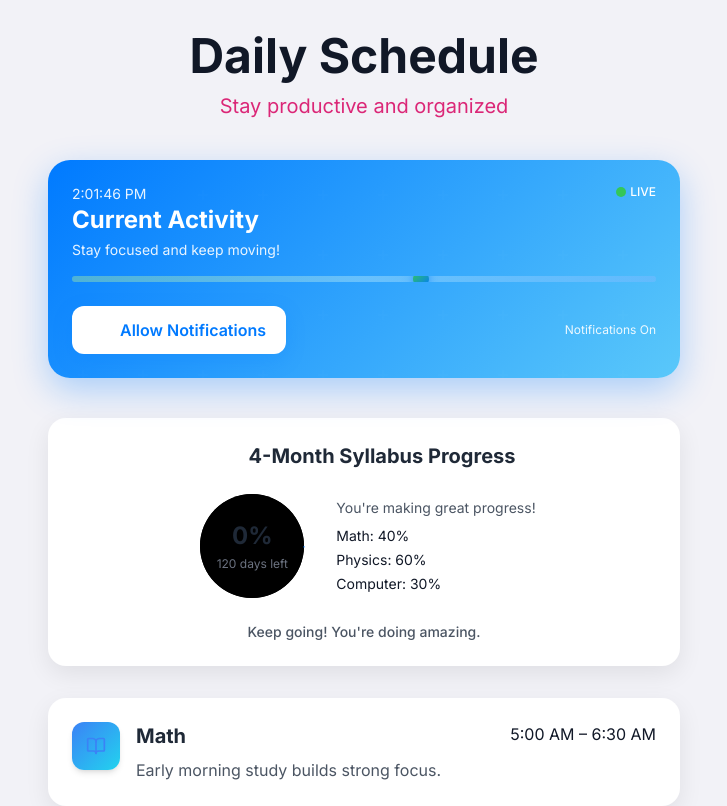
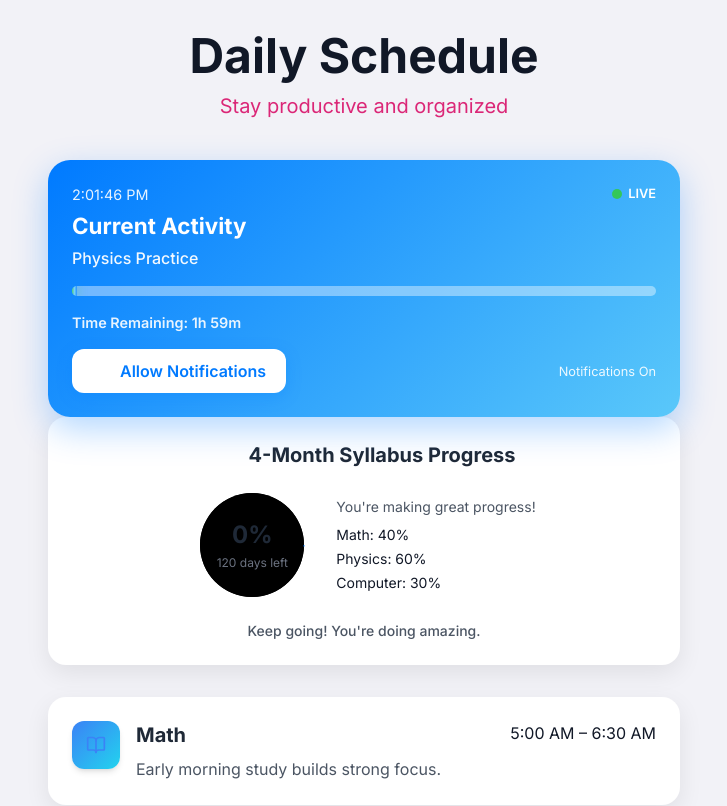
Before and after one commit to tech242242/dailytask, a React (Vite) app: page / in a window 1280 px wide. Shown: the top 806 px of the page, without its empty margins (276-1003 px from the left). Built offline with nearby package versions, Linux system fonts and the light colour scheme.

Commit message:
Update CurrentReminder.jsx

```diff
--- a/src/components/CurrentReminder.jsx
+++ b/src/components/CurrentReminder.jsx
@@ -2,71 +2,245 @@ import React, { useEffect, useState } from "react";
 
 export default function CurrentReminder() {
   const [time, setTime] = useState(new Date());
+  const [currentTask, setCurrentTask] = useState(null);
   const [progress, setProgress] = useState(0);
 
-  // Define your time periods (timeline hours)
+  // Schedule data
   const schedule = [
-    { label: "5 AM", minutes: 300 },
-    { label: "8 AM", minutes: 480 },
-    { label: "11 AM", minutes: 660 },
-    { label: "2 PM", minutes: 840 },
-    { label: "5 PM", minutes: 1020 },
-    { label: "8 PM", minutes: 1200 },
-    { label: "11 PM", minutes: 1380 },
-    { label: "2 AM", minutes: 120 },
+    { time: "5:00 AM – 6:30 AM", activity: "Math Practice" },
+    { time: "6:30 AM – 8:00 AM", activity: "Free / Morning Routine" },
+    { time: "8:00 AM – 2:00 PM", activity: "College / Study Time" },
+    { time: "2:00 PM – 4:00 PM", activity: "Physics Practice" },
+    { time: "4:00 PM – 6:00 PM", activity: "Computer Learning" },
+    { time: "6:00 PM – 8:00 PM", activity: "Family / Relax Time" },
+    { time: "8:00 PM – 9:00 PM", activity: "English Writing" },
+    { time: "9:00 PM – 10:30 PM", activity: "Revision / Reading" },
+    { time: "10:30 PM – 5:00 AM", activity: "Sleep / Rest" },
   ];
 
-  // Update time every second
+  // Convert time string → minutes
+  function timeToMinutes(t) {
+    const [raw, period] = t.trim().split(" ");
+    const [h, m] = raw.split(":").map(Number);
+    let hours = h % 12;
+    if (period.toLowerCase().includes("pm")) hours += 12;
+    return hours * 60 + (m || 0);
+  }
+
+  // Process schedule into minute ranges
+  const processed = schedule.map((item) => {
+    const [start, end] = item.time.split("–").map((t) => t.trim());
+    return {
+      ...item,
+      startMin: timeToMinutes(start),
+      endMin: timeToMinutes(end),
+    };
+  });
+
+  // Update current time + task
   useEffect(() => {
-    const timer = setInterval(() => setTime(new Date()), 1000);
+    const timer = setInterval(() => {
+      const now = new Date();
+      setTime(now);
+
+      const minutes = now.getHours() * 60 + now.getMinutes();
+      let found = null;
+      for (const s of processed) {
+        if (
+          (s.startMin <= s.endMin &&
+            minutes >= s.startMin &&
+            minutes < s.endMin) ||
+          (s.startMin > s.endMin &&
+            (minutes >= s.startMin || minutes < s.endMin))
+        ) {
+          found = s;
+          const duration =
+            s.startMin > s.endMin
+              ? 1440 - s.startMin + s.endMin
+              : s.endMin - s.startMin;
+          const elapsed =
+            s.startMin > s.endMin
+              ? minutes >= s.startMin
+                ? minutes - s.startMin
+                : 1440 - s.startMin + minutes
+              : minutes - s.startMin;
+          setProgress(Math.min(100, (elapsed / duration) * 100));
+          break;
+        }
+      }
+      setCurrentTask(found);
+    }, 1000);
+
     return () => clearInterval(timer);
   }, []);
 
-  // Calculate progress of the day
-  const minutes = time.getHours() * 60 + time.getMinutes();
-  const dayProgress = (minutes / 1440) * 100;
-
   return (
-    <div className="current-reminder p-6 mb-10 bounce-in text-white relative overflow-hidden">
-      {/* Top Info */}
-      <div className="flex justify-between items-start mb-4">
+    <div className="reminder-card bounce-in">
+      <div className="reminder-header">
         <div>
-          <p className="text-sm opacity-90">{time.toLocaleTimeString()}</p>
-          <h2 className="text-2xl font-bold mb-1">Current Activity</h2>
-          <p className="text-sm opacity-90">Stay focused and keep moving!</p>
+          <p className="time-text">{time.toLocaleTimeString()}</p>
+          <h2 className="title">Current Activity</h2>
+          <p className="activity-name">
+            {currentTask ? currentTask.activity : "No task right now"}
+          </p>
         </div>
-        <div className="flex items-center">
-          <div className="status-indicator active-indicator"></div>
-          <span className="text-xs font-medium ml-1">LIVE</span>
+        <div className="live-status">
+          <div className="status-dot"></div>
+          <span>LIVE</span>
         </div>
       </div>
 
       {/* Timeline Graph */}
-      <div className="timeline-container mt-4 mb-6">
-        <div className="timeline-bar"></div>
+      <div className="timeline">
+        <div className="timeline-track"></div>
         <div
-          className="timeline-current"
-          style={{ left: `${dayProgress}%` }}
+          className="timeline-progress"
+          style={{ width: `${progress}%` }}
         ></div>
-        {schedule.map((mark, i) => (
-          <span
-            key={i}
-            className="timeline-label"
-            style={{ left: `${(mark.minutes / 1440) * 100}%` }}
-          >
-            {mark.label}
-          </span>
-        ))}
       </div>
 
-      {/* Notification Controls */}
-      <div className="mt-5 flex justify-between items-center">
-        <button className="notification-button flex items-center">
+      {/* Time Remaining */}
+      {currentTask && (
+        <p className="time-left">
+          Time Remaining:{" "}
+          {(() => {
+            const nowMin = time.getHours() * 60 + time.getMinutes();
+            const end = currentTask.endMin;
+            const remaining =
+              end > nowMin ? end - nowMin : 1440 - nowMin + end;
+            const hrs = Math.floor(remaining / 60);
+            const mins = remaining % 60;
+            return `${hrs > 0 ? hrs + "h " : ""}${mins}m`;
+          })()}
+        </p>
+      )}
+
+      {/* Notification Button */}
+      <div className="notif-row">
+        <button className="notif-btn">
           <i data-lucide="bell" className="w-5 h-5 mr-2"></i>
-          <span>Allow Notifications</span>
+          Allow Notifications
         </button>
-        <p className="text-xs opacity-90">Notifications On</p>
+        <p className="notif-status">Notifications On</p>
       </div>
+
+      {/* Component-specific CSS */}
+      <style>{`
+        .reminder-card {
+          background: linear-gradient(135deg, #007aff, #5ac8fa);
+          color: #fff;
+          border-radius: 22px;
+          padding: 1.5rem;
+          box-shadow: 0 12px 35px rgba(0,122,255,0.3);
+          overflow: hidden;
+          position: relative;
+        }
+        .reminder-header {
+          display: flex;
+          justify-content: space-between;
+          align-items: flex-start;
+          margin-bottom: 1rem;
+        }
+        .time-text {
+          opacity: 0.9;
+          font-size: 0.9rem;
+        }
+        .title {
+          font-size: 1.4rem;
+          font-weight: 700;
+          margin: 0.2rem 0;
+        }
+        .activity-name {
+          font-weight: 500;
+          opacity: 0.95;
+        }
+        .live-status {
+          display: flex;
+          align-items: center;
+          font-size: 0.8rem;
+          font-weight: 600;
+        }
+        .status-dot {
+          width: 10px;
+          height: 10px;
+          background: #34c759;
+          border-radius: 50%;
+          margin-right: 6px;
+          box-shadow: 0 0 0 6px rgba(52,199,89,0.25);
+          animation: pulse 2s infinite;
+        }
+
+        /* Timeline */
+        .timeline {
+          width: 100%;
+          height: 10px;
+          border-radius: 10px;
+          background: rgba(255,255,255,0.3);
+          overflow: hidden;
+          position: relative;
+          margin: 1rem 0;
+        }
+        .timeline-track {
+          position: absolute;
+          width: 100%;
+          height: 100%;
+          background: rgba(255,255,255,0.15);
+        }
+        .timeline-progress {
+          height: 100%;
+          background: linear-gradient(90deg, #34c759, #5ac8fa, #007aff);
+          box-shadow: 0 0 10px rgba(52,199,89,0.5);
+          transition: width 0.5s linear;
+        }
+        .time-left {
+          font-size: 0.9rem;
+          font-weight: 600;
+          opacity: 0.9;
+          margin-bottom: 1rem;
+        }
+
+        /* Notifications */
+        .notif-row {
+          display: flex;
+          justify-content: space-between;
+          align-items: center;
+        }
+        .notif-btn {
+          background: white;
+          color: #007aff;
+          border-radius: 12px;
+          padding: 10px 20px;
+          font-weight: 600;
+          display: flex;
+          align-items: center;
+          box-shadow: 0 4px 15px rgba(0,122,255,0.25);
+          transition: all 0.3s ease;
+        }
+        .notif-btn:active {
+          transform: scale(0.96);
+        }
+        .notif-status {
+          font-size: 0.8rem;
+          opacity: 0.9;
+        }
+
+        /* Animation */
+        @keyframes pulse {
+          0% { box-shadow: 0 0 0 0 rgba(52,199,89,0.4); }
+          70% { box-shadow: 0 0 0 12px rgba(52,199,89,0); }
+          100% { box-shadow: 0 0 0 0 rgba(52,199,89,0); }
+        }
+
+        .bounce-in {
+          animation: bounceIn 0.6s ease forwards;
+        }
+
+        @keyframes bounceIn {
+          0% { transform: scale(0.3); opacity: 0; }
+          50% { transform: scale(1.05); opacity: 1; }
+          100% { transform: scale(1); opacity: 1; }
+        }
+      `}</style>
     </div>
   );
 }
```
